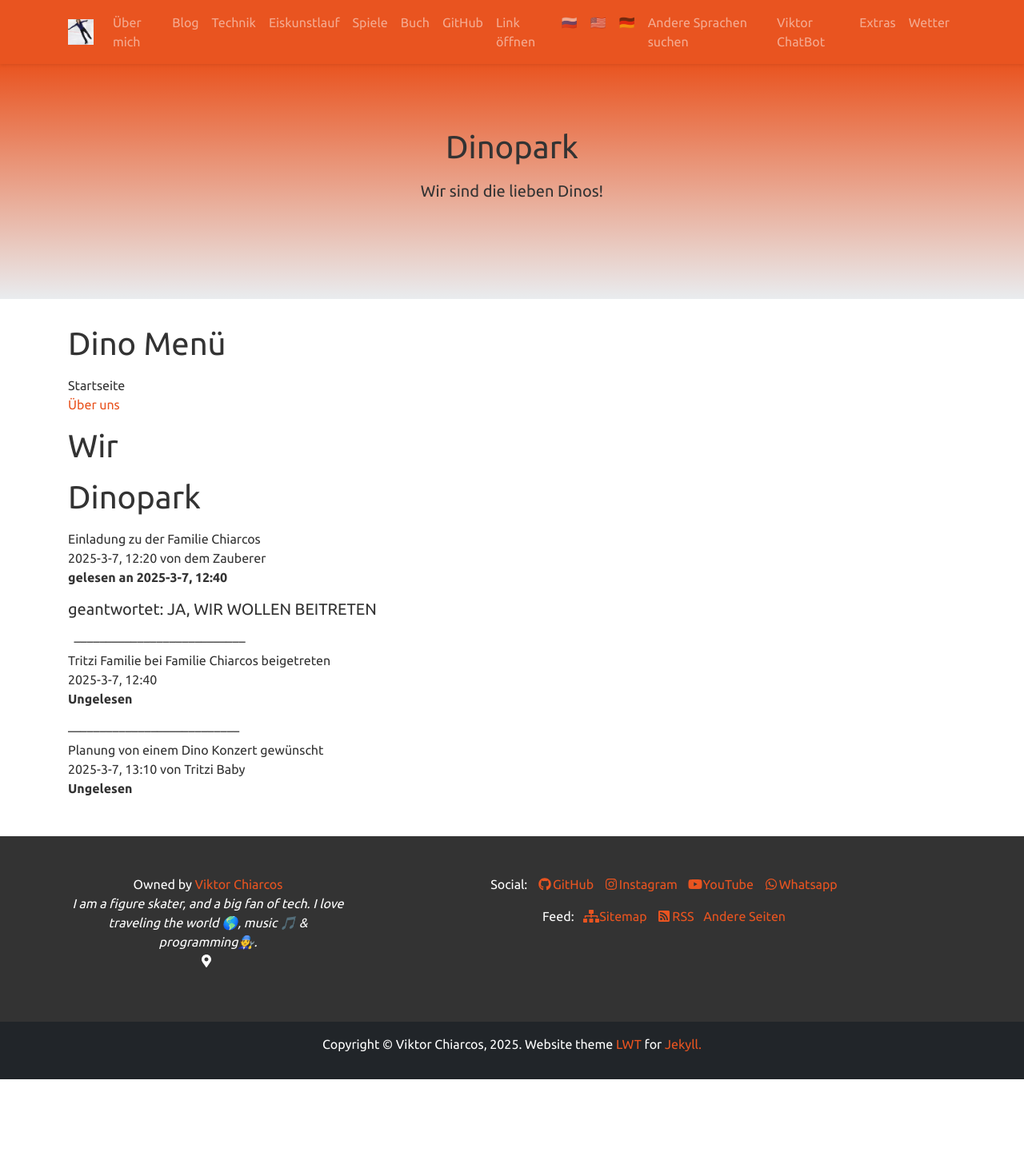
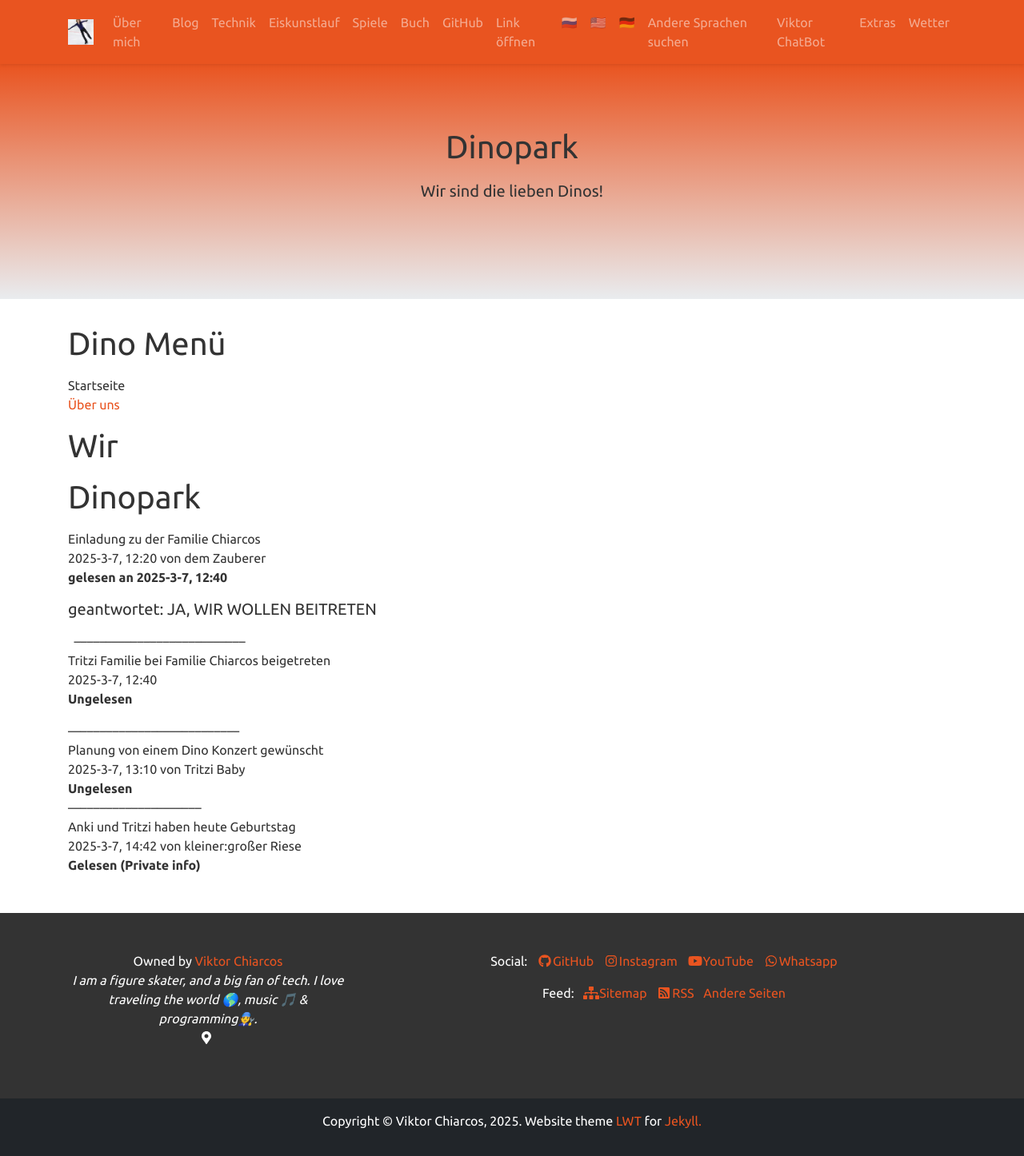
Before and after one commit to viktor-chiarcos/viktor-chiarcos.github.io, a Jekyll site: the page built from _pages/tritzi.md, in a window 1280 px wide. Shown: the whole page at 80% size. Built offline with Jekyll 4.4.1, drawn with Linux system fonts in a browser that asks for light colours; before the commit the page ends 1350 px from its top, so only the background shows below that.

Commit message:
Update tritzi.md

```diff
--- a/_pages/tritzi.md
+++ b/_pages/tritzi.md
@@ -29,4 +29,8 @@ Tritzi Familie bei Familie Chiarcos beigetreten\
 –––––––––––––––––––––––––––\
 Planung von einem Dino Konzert gewünscht\
 2025-3-7, 13:10 von Tritzi Baby\
-**Ungelesen**
+**Ungelesen**\
+–––––––––––––––––––––\
+Anki und Tritzi haben heute Geburtstag\
+2025-3-7, 14:42 von kleiner:großer Riese\
+**Gelesen (Private info)**
```
